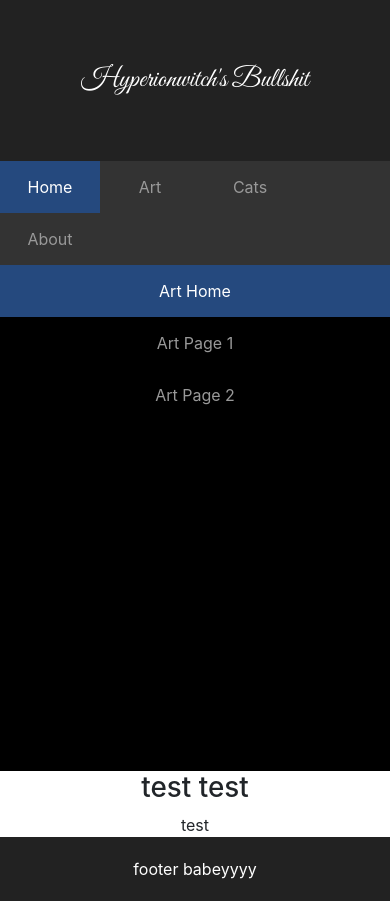
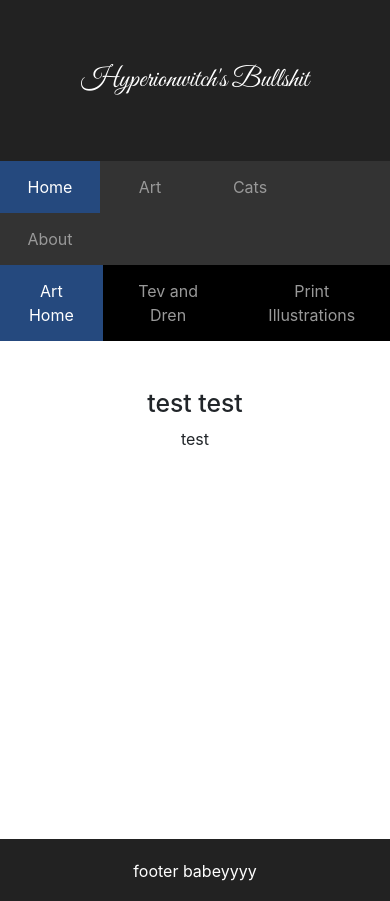
Before and after one commit to hyperionwitch/website, a React (Create React App) app: page /art in a window 390 px wide. After the commit the page ends 844 px from the top, so only its background shows below. Built offline with nearby package versions, Linux system fonts and the light colour scheme; the HTML template or start-up script is replaced by a standard one.

Commit message:
got size shift working for navbars, footer positon

```diff
--- a/src/App.css
+++ b/src/App.css
@@ -118,7 +118,7 @@
 /* Right column */
 .rightcolumn {
   display: block;
-  height:60vh;
+  height: 60vh;
   overflow-x: auto;
 }
 
@@ -130,17 +130,15 @@
 }
 
 /* On screens that are 600px or less, the left column turns into a thin bar and the right column becomes full width */
-@media screen and (max-width: 600px) {
+@media screen and (max-width: 768px) {
   .leftcolumn {
     height: 10vh;
     background-position: 100% 25%;
+    width: 100%;
   }
   .rightcolumn {
     width: 100%;
     height: 55vh;
-  }
-  .artnav {
-    flex-direction: row;
   }
 }
 
@@ -150,16 +148,9 @@
   padding: 20px;
   color: #ffffff;
   width: 100%;
-  position: relative;
-}
-
-/* Style the sidebar image, not sure why this doesn't require img but the media version does to work */
-.tevdrenmusicfade {
-  height: auto;
-  width: 100%;
-  min-width: 200px;
-  position: static;
-  top: -20px;
+  position: fixed;
+  height: 10vh;
+  overflow-y: hidden;
 }
 
 /* Style the art navigation bar */
@@ -212,6 +203,19 @@
   transition: background-color 0s;
 }
 
+/* Center the art navbar */
 .artnavcenter {
   width: 100%;
 }
+
+/* On screens that are 600px or less, the art navbar shrinks and becomes horizontal */
+@media screen and (max-width: 768px) {
+ .artnav {
+  flex-direction: row;
+  height: min-content;
+  }
+  .artrightcolumn {
+    display: flex;
+    height: 59vh; /* this will have to be adjusted if the navbar changes height? */
+  }
+}
--- a/src/App.js
+++ b/src/App.js
@@ -4,6 +4,7 @@ import Homepage from "./homepage";
 import {BrowserRouter, Routes, Route, Link} from "react-router-dom";
 import Art from "./art";
 import Cats from "./cats";
+import About from "./about";
 import { useState } from "react";
 
 function App() {
@@ -34,6 +35,7 @@ function App() {
           <Route path="/" element={<Homepage/>}/>
           <Route path="/art/*" element={<Art activePage={artActivePage} ChangePage={ChangeArtPage}/>}/>
           <Route path="/cats" element={<Cats/>}/>
+          <Route path="/about" element={<About/>}/>
         </Routes>
       </BrowserRouter>
 
--- a/src/Arthome.js
+++ b/src/Arthome.js
@@ -2,7 +2,7 @@ const Arthome = () => {
     return (
         <div className="arthomebody container-fluid">
                 <div>
-                    <h1>test test</h1>
+                    <h2>test test</h2>
                     <span>test</span>
                 </div>
         </div>
--- /dev/null
+++ b/src/about.js
@@ -0,0 +1,16 @@
+const About = () => {
+    return (
+        <div className="homepagebody container-fluid">
+            <div className="clearfix row">
+                <div className="col-sm-3 float-start leftcolumn">
+                </div>
+                <div className="col-sm-9 p-5 float-end rightcolumn">
+                    <h2>About the Artist</h2>
+                    <span>art dust, bird bones, etc.</span>
+                </div>
+            </div>
+        </div>
+     );
+}
+
+export default About;
--- a/src/art.js
+++ b/src/art.js
@@ -1,7 +1,7 @@
 import {BrowserRouter, Routes, Route, Link} from "react-router-dom";
 import Artnavbar from "./artnavbar";
-import Artpage2 from "./artpage2";
-import Artpage1 from "./artpage1";
+import Artprintillo from "./artprintillo";
+import Arttevdren from "./arttevdren";
 import Arthome from "./Arthome";
 
 const Art = (props) => {
@@ -11,12 +11,12 @@ const Art = (props) => {
             <div className="col-md-3 d-flex justify-content-center">
                 <Artnavbar activePage={props.activePage} ChangeArtPage={props.ChangePage}/>
             </div>
-            <div className="col-md-9">
+            <div className="col-md-9 p-5 artrightcolumn">
                 <Routes>
                     <Route path="home" element={<Arthome />} />
                     <Route path="/" element={<Arthome />} />
-                    <Route path="artpage1" element={<Artpage1 />} />
-                    <Route path="artpage2" element={<Artpage2 />} />
+                    <Route path="arttevdren" element={<Arttevdren />} />
+                    <Route path="artprintillo" element={<Artprintillo />} />
                 </Routes>
             </div>
 
--- a/src/artnavbar.js
+++ b/src/artnavbar.js
@@ -10,11 +10,11 @@ const Artnavbar = (props) => {
                 <Link to="/art/home">
                     <span className={artActivePage === "art" ? "artnavactivepage" : "artnavinactivepage"} onClick={()=>{ChangeArtPage("art")}}>Art Home</span>
                 </Link>
-                <Link to="/art/artpage1">
-                    <span className={artActivePage === "artpage1" ? "artnavactivepage" : "artnavinactivepage"} onClick={()=>{ChangeArtPage("artpage1")}}>Art Page 1</span>
+                <Link to="/art/tevanddren">
+                    <span className={artActivePage === "arttevdren" ? "artnavactivepage" : "artnavinactivepage"} onClick={()=>{ChangeArtPage("arttevdren")}}>Tev and Dren</span>
                 </Link>
-                <Link to="/art/artpage2">
-                    <span className={artActivePage === "artpage2" ? "artnavactivepage" : "artnavinactivepage"} onClick={()=>{ChangeArtPage("artpage2")}}>Art Page 2</span>
+                <Link to="/art/illustrations">
+                    <span className={artActivePage === "artprintillo" ? "artnavactivepage" : "artnavinactivepage"} onClick={()=>{ChangeArtPage("artprintillo")}}>Print Illustrations</span>
                 </Link>
             </div>
         </div>
--- a/src/artpage1.js
+++ /dev/null
@@ -1,10 +0,0 @@
-const Artpage1 = () => {
-
-    return (
-        <div>
-            <span>test page 1</span>
-        </div>
-     );
-}
-
-export default Artpage1;
--- a/src/artpage2.js
+++ /dev/null
@@ -1,9 +0,0 @@
-const Artpage2 = () => {
-    return (
-        <div>
-            <span>test page 2</span>
-        </div>
-     );
-}
-
-export default Artpage2;
--- /dev/null
+++ b/src/artprintillo.js
@@ -0,0 +1,9 @@
+const Artprintillo = () => {
+    return (
+        <div>
+            <span>prints babeyyyy</span>
+        </div>
+     );
+}
+
+export default Artprintillo;
--- /dev/null
+++ b/src/arttevdren.js
@@ -0,0 +1,10 @@
+const Arttevdren = () => {
+
+    return (
+        <div>
+            <span>got dang tev dren bs</span>
+        </div>
+     );
+}
+
+export default Arttevdren;
--- a/src/cats.js
+++ b/src/cats.js
@@ -1,10 +1,10 @@
 const Cats = () => {
     return (
-        <div className="catsbody">
-            <div className="row">
-                <div className="leftcolumn">
+        <div className="catsbody container-fluid">
+            <div className="clearfix row">
+                <div className="col-sm-3 float-start leftcolumn">
                 </div>
-                <div className="rightcolumn">
+                <div className="col-sm-9 float-end rightcolumn">
                     <h2>Test</h2>
                     <span>Much less text but still testing</span>
                 </div>
--- a/src/navbar.js
+++ b/src/navbar.js
@@ -16,7 +16,7 @@ const Navbar = (props) => {
                 <Link to="/cats">
                     <span className={activePage === "cats" ? "navactivepage" : "navinactivepage"} onClick={()=>{ChangePage("cats")}}>Cats</span>
                 </Link>
-                <Link to="/art">
+                <Link to="/about">
                     <span className={activePage === "about" ? "navactivepage" : "navinactivepage"} onClick={()=>{ChangePage("about")}}>About</span>
                 </Link>
             </div>
```
